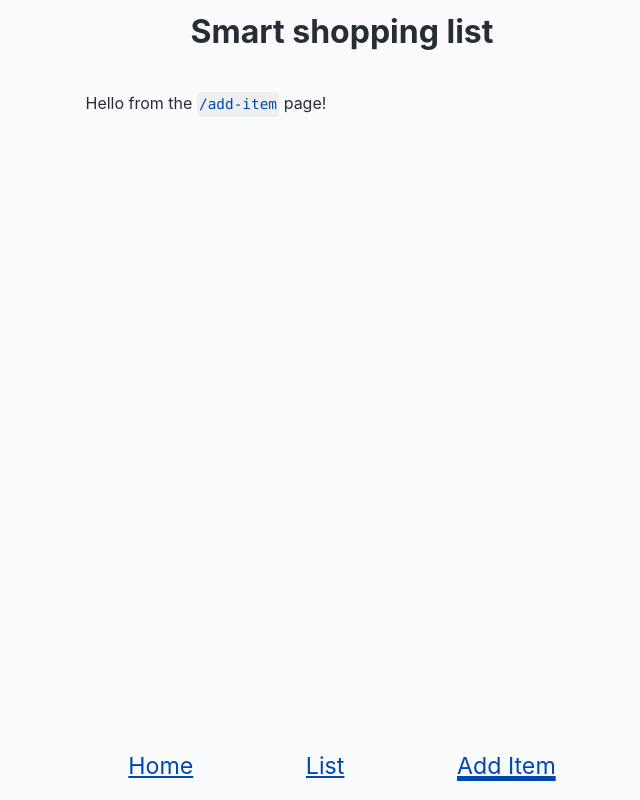
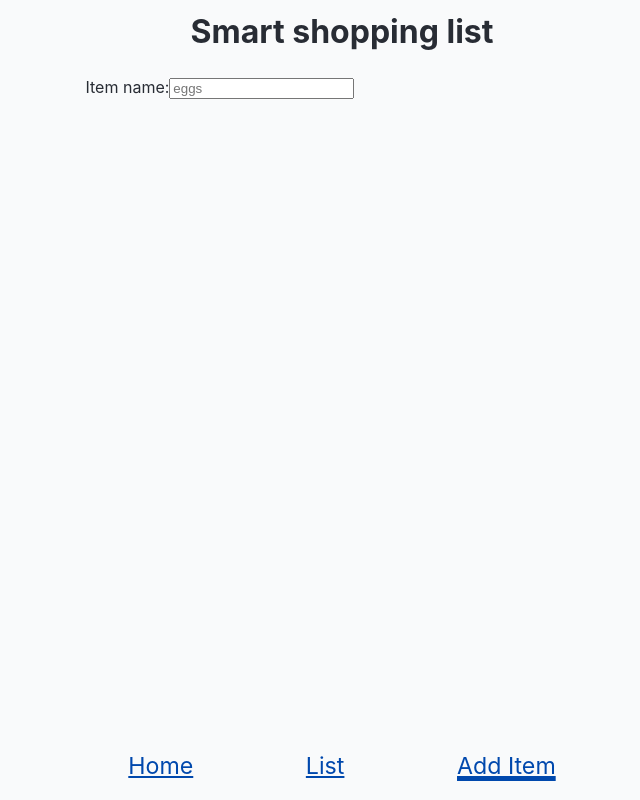
Before and after one commit to the-collab-lab/tcl-57-smart-shopping-list, a React (Vite) app: page /add-item in a window 1280 px wide. Shown: the whole page, without its empty margins (298-938 px from the left). Built offline with nearby package versions, Linux system fonts and the light colour scheme; no server answers; the database is empty.

Commit message:
add form input for item name

```diff
--- a/src/views/AddItem.jsx
+++ b/src/views/AddItem.jsx
@@ -1,3 +1,10 @@
 export function AddItem() {
-	return <p>Hello from the <code>/add-item</code> page!</p>
+	return (
+		<form>
+			<label for="item-name-input">
+				Item name:
+				<input type="text" id="item-name-input" placeholder="eggs"></input>
+			</label>
+		</form>
+	);
 }
```
